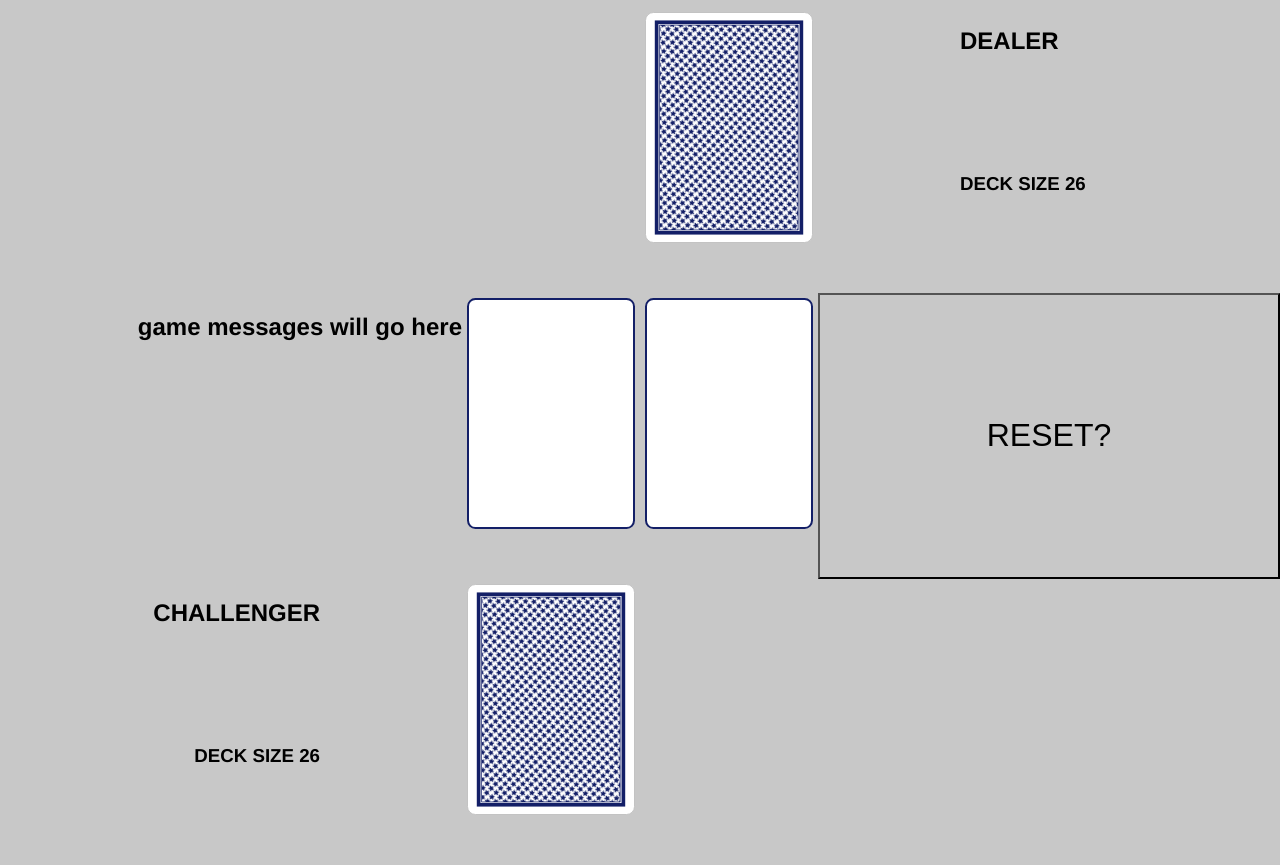
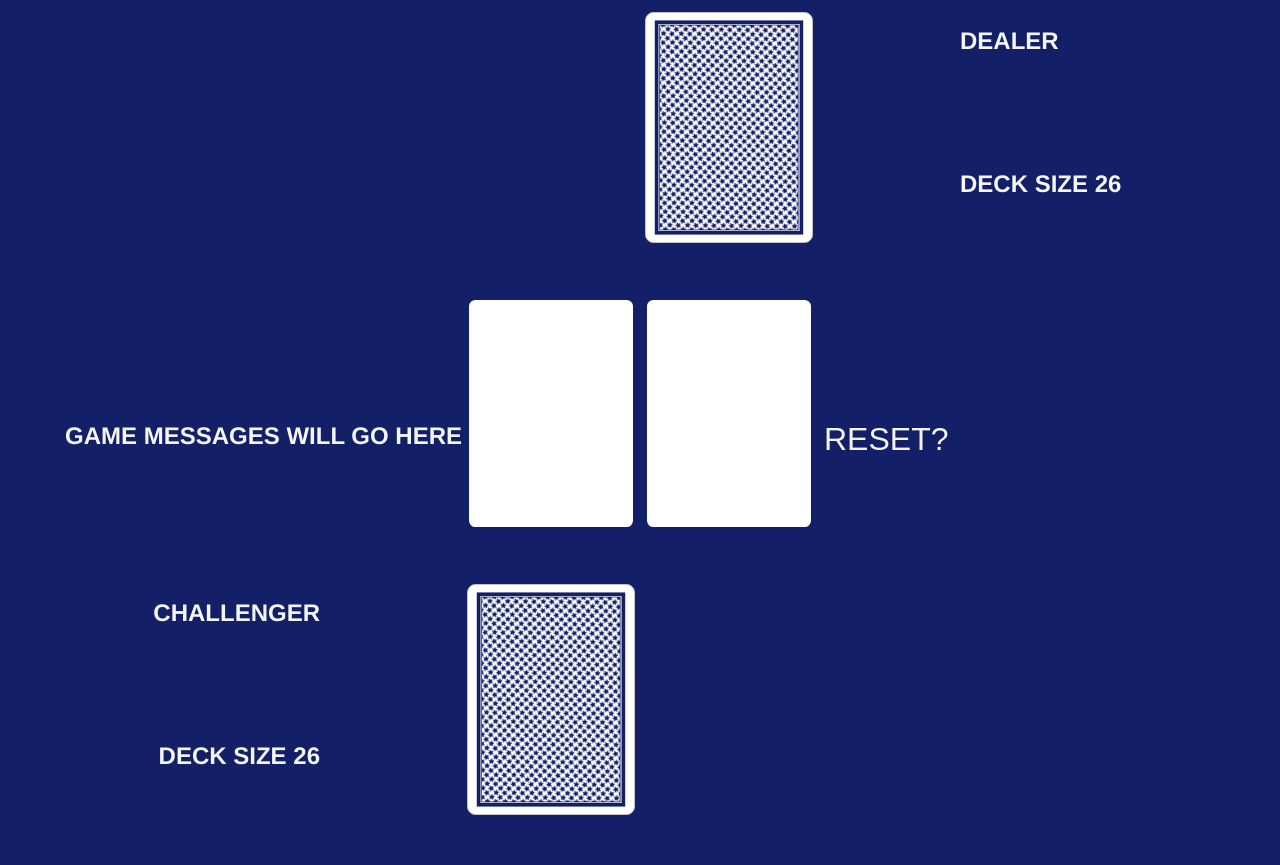
Before and after one commit to koashima/war, a plain HTML site: page index.html in a window 1280 px wide. Shown: the part 73-938 px from the top of the page. Drawn offline with Linux system fonts and the light colour scheme.

Commit message:
Make styling fully responsive

```diff
--- a/app.js
+++ b/app.js
@@ -57,7 +57,7 @@ console.log(cDeck)
 console.log(dDeck)
 
 function flip() {
-  message.style.color = 'black';
+  message.style.color = 'whitesmoke';
   pile.unshift(cDeck[0]);
   pile.unshift(dDeck[0]);
   let chalRemove = chalCard.classList[3];
@@ -83,7 +83,7 @@ function flip() {
     endGame();
   } else if (winnings[0][1] === winnings[1][1]) {
     message.style.color = 'red';
-    message.innerHTML = '...What is it good for? WAR!';
+    message.innerHTML = '...WHAT IS IT GOOD FOR? WAR!';
     goToWar();
   }
   chalCard.classList.remove(chalRemove);
--- a/css/style.css
+++ b/css/style.css
@@ -6,7 +6,8 @@ body {
     display: grid;
     margin: 0;
     font-family: Helvetica, sans-serif;
-    background-color: rgba(195, 195, 195, 0.9);
+    background-color: #131F67;
+    color: whitesmoke;
     grid-template-columns: 1fr 1fr;
     grid-row: auto;
     grid-template-areas:
@@ -36,8 +37,21 @@ header {
 
 button {
     background-color: transparent;
+    color: whitesmoke;
     flex-grow: 10;
+    margin: 0;
+    border: 0;
     font-size: 2rem;
+    max-height: 2rem;
+    text-align: left;
+    align-self: center;
+}
+
+button:hover {
+    justify-self: flex-start;
+    color: red;
+    font-size: 2.2rem;
+    cursor: pointer;
 }
 
 
@@ -48,7 +62,13 @@ button {
 }
 
 #message {
-    justify-items: flex-end;
+    align-self: center;
+    color: whitesmoke;
+    text-align: center;
+}
+
+#chal-card {
+    min-width: 4em;
 }
 
 #c-container {
--- a/index.html
+++ b/index.html
@@ -1,11 +1,11 @@
 <!DOCTYPE html>
 <html lang="en">
   <head>
-    <meta charset="UTF-8">
-    <meta name="viewport" content="width=device-width, initial-scale=1.0">
+    <meta charset="UTF-8" />
+    <meta name="viewport" content="width=device-width, initial-scale=1.0" />
     <title>Document</title>
-    <link rel="stylesheet" href="css/style.css">
-    <link rel="stylesheet" href="css/card-deck/css/cardstarter.css">
+    <link rel="stylesheet" href="css/style.css" />
+    <link rel="stylesheet" href="css/card-deck/css/cardstarter.css" />
     <script defer src="app.js"></script>
   </head>
   <body>
@@ -14,12 +14,12 @@
     </header>
     <div id="c-container">
       <h2 id="c-name">CHALLENGER</h2>
-            <h3 id="chal-deck">DECK SIZE 26</h3>
+      <h2 id="chal-deck">DECK SIZE 26</h2>
       <div class="card xlarge back" id="challenger"></div>
     </div>
 
     <div id="c-field">
-            <h2 id="message">game messages will go here</h2>
+      <h2 id="message">GAME MESSAGES WILL GO HERE</h2>
       <div class="card outline xlarge" id="chal-card"></div>
     </div>
 
@@ -31,9 +31,7 @@
     <div id="d-container">
       <div class="card xlarge back" id="dealer"></div>
       <h2 id="d-name">DEALER</h2>
-            <h3 id="deal-deck">DECK SIZE 26</h3>
+      <h2 id="deal-deck">DECK SIZE 26</h2>
     </div>
-
-
   </body>
 </html>
```
Lines whose indentation alone changed are shown as unchanged.
